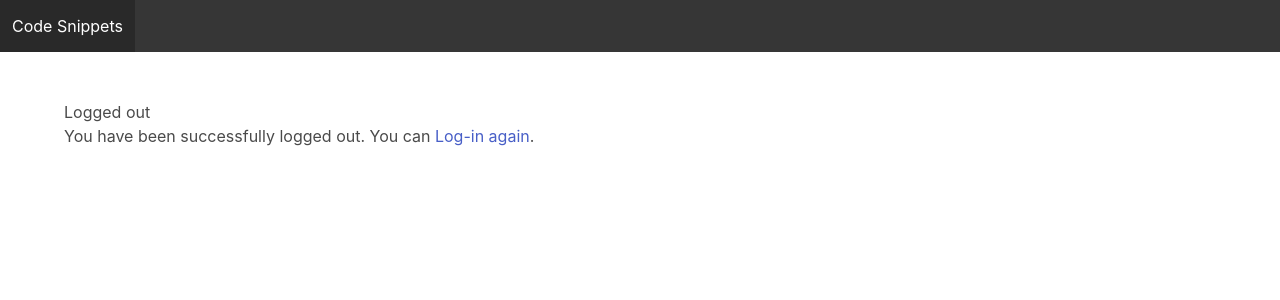
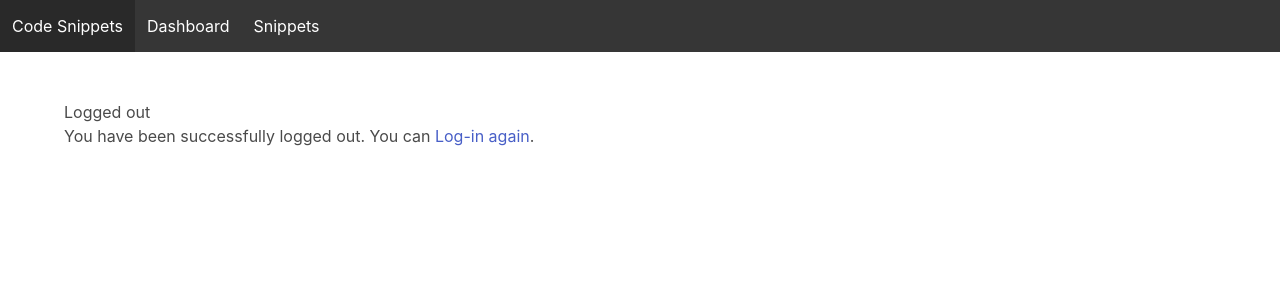
Before and after one commit to raj3k/code_snip, a Django app: template account/templates/logged_out.html in a window 1280 px wide. Shown: the top 300 px of the page. Run offline with Django 3.2, Linux system fonts and the light colour scheme; the template is opened without the code that fills it, so the values that code supplies are empty; some libraries are stand-ins or nearby versions.

Commit message:
modified navbar

```diff
--- a/account/templates/base.html
+++ b/account/templates/base.html
@@ -12,6 +12,18 @@
         <span>Code Snippets</span>
       </a>
     </div>
+
+    <div class="navbar-menu">
+      <div class="navbar-start">
+        <a class="navbar-item {% if section == 'dashboard' %}is-active{% endif %}">
+          Dashboard
+        </a>
+
+        <a class="navbar-item {% if section == 'snippets' %}is-active{% endif %}">
+          Snippets
+        </a>
+      </div>
+    </div>
   </nav>
   <section class="section">
     <div class="container">
--- a/account/views.py
+++ b/account/views.py
@@ -4,4 +4,4 @@ from django.contrib.auth.decorators import login_required
 
 @login_required
 def dashboard(request):
-    return render(request, 'account/dashboard.html')
+    return render(request, 'account/dashboard.html', {'section': 'dashboard'})
```
